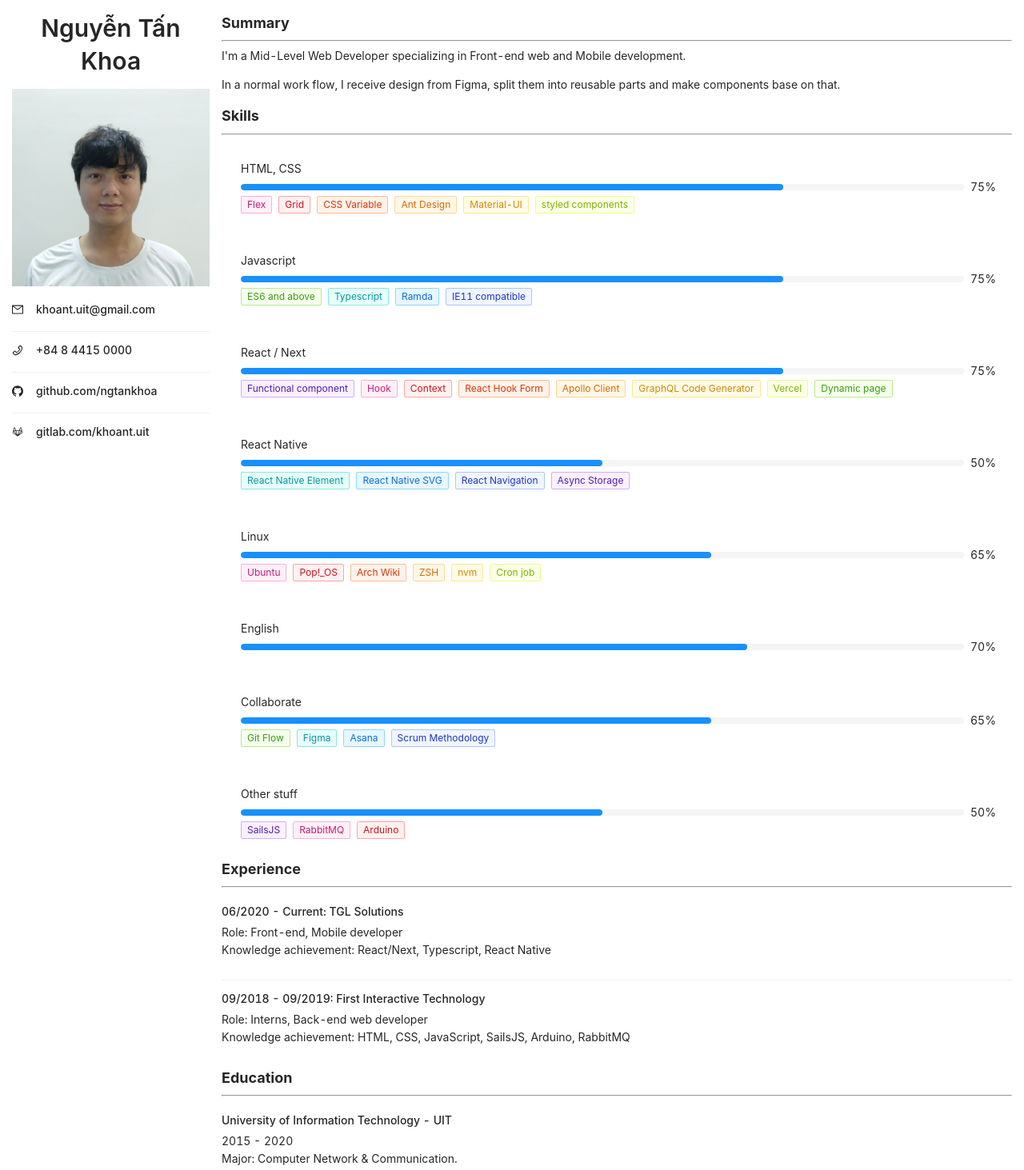
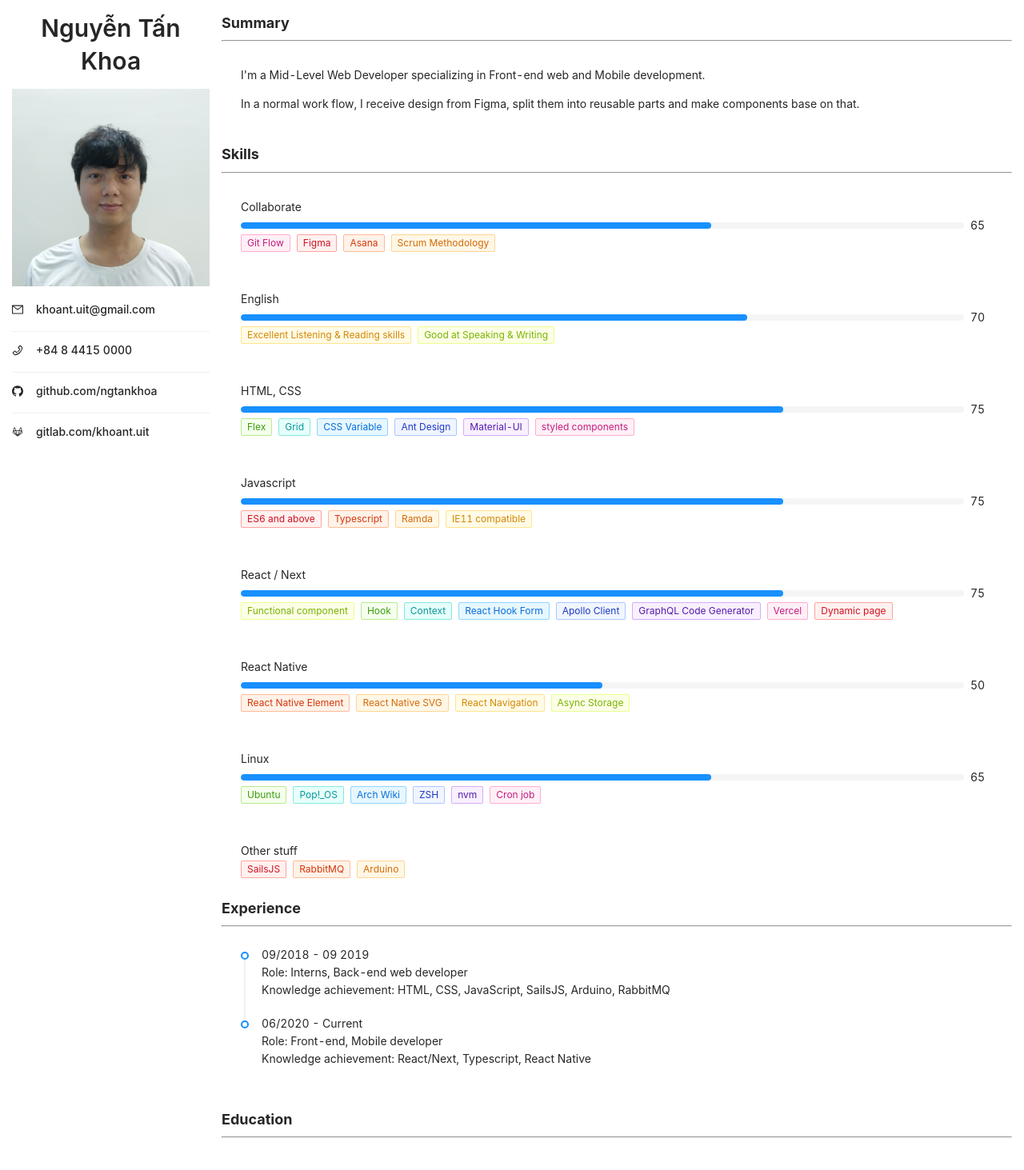
Before and after one commit to ngtankhoa/next-cv, a Next.js app: page / in a window 1280 px wide. Shown: the top 1463 px of the page at 80% size. Built offline with nearby package versions, Linux system fonts and the light colour scheme.

Commit message:
rework a lot

```diff
--- a/containers/education/education.tsx
+++ b/containers/education/education.tsx
@@ -1,5 +1,5 @@
 import { InformationContainer, TitleSession } from 'components';
-import { List, Typography } from 'antd';
+import { List, Typography, Card } from 'antd';
 
 const { Paragraph } = Typography;
 const { Item } = List;
@@ -8,6 +8,7 @@ export function Education() {
     return (
         <InformationContainer>
             <TitleSession>Education</TitleSession>
+            <Card hoverable bordered={false}>
                 <List>
                     <Item>
                         <Meta
@@ -15,13 +16,15 @@ export function Education() {
                             description={
                                 <Paragraph>
                                     2015 - 2020 <br />
-                                Major: Computer Network & Communication. <br />
+                                    Major: Computer Network & Communication.{' '}
+                                    <br />
                                     GPA: 7.18.
                                 </Paragraph>
                             }
                         />
                     </Item>
                 </List>
+            </Card>
         </InformationContainer>
     );
 }
--- a/containers/experience/experience.tsx
+++ b/containers/experience/experience.tsx
@@ -1,5 +1,5 @@
 import { TitleSession, InformationContainer } from 'components';
-import { List, Typography } from 'antd';
+import { List, Typography, Timeline, Card } from 'antd';
 
 const { Paragraph } = Typography;
 const { Item } = List;
@@ -8,7 +8,30 @@ export function Experience() {
     return (
         <InformationContainer>
             <TitleSession>Experience</TitleSession>
-            <List>
+            <Card hoverable bordered={false}>
+                <Timeline>
+                    <Timeline.Item
+                    // label='09/2018 - 09 2019'
+                    >
+                        09/2018 - 09 2019
+                        <br />
+                        Role: Interns, Back-end web developer
+                        <br />
+                        Knowledge achievement: HTML, CSS, JavaScript, SailsJS,
+                        Arduino, RabbitMQ
+                    </Timeline.Item>
+                    <Timeline.Item
+                    // label='06/2020 - Current'
+                    >
+                        06/2020 - Current
+                        <br />
+                        Role: Front-end, Mobile developer <br />
+                        Knowledge achievement: React/Next, Typescript, React
+                        Native
+                    </Timeline.Item>
+                </Timeline>
+            </Card>
+            {/* <List>
                 <Item>
                     <Meta
                         title='06/2020 - Current: TGL Solutions'
@@ -36,7 +59,7 @@ export function Experience() {
                         }
                     />
                 </Item>
-            </List>
+            </List> */}
         </InformationContainer>
     );
 }
--- a/containers/hobby/hobby.tsx
+++ b/containers/hobby/hobby.tsx
@@ -1,12 +1,16 @@
 import { TitleSession, InformationContainer } from 'components';
-import { Typography } from 'antd';
+import { Typography, Card } from 'antd';
 
 const { Paragraph } = Typography;
 export function Hobby() {
     return (
         <InformationContainer>
             <TitleSession>Hobby</TitleSession>
-            <Paragraph>Gaming, Walking, Music, Linux Distro Hopper.</Paragraph>
+            <Card hoverable bordered={false}>
+                <Paragraph>
+                    Gaming, Walking, Music, Linux Distro Hopper.
+                </Paragraph>
+            </Card>
         </InformationContainer>
     );
 }
--- a/containers/skills/skills.tsx
+++ b/containers/skills/skills.tsx
@@ -3,6 +3,19 @@ import { Progress, Tag, Card, Typography } from 'antd';
 import { tagColor } from 'styles/theme';
 
 const data: { title: string; percent: number; description: string[] }[] = [
+    {
+        title: 'Collaborate',
+        percent: 65,
+        description: ['Git Flow', 'Figma', 'Asana', 'Scrum Methodology'],
+    },
+    {
+        title: 'English',
+        percent: Math.ceil((835 / 990) * 100) - 15,
+        description: [
+            'Excellent Listening & Reading skills',
+            'Good at Speaking & Writing',
+        ],
+    },
     {
         title: 'HTML, CSS',
         percent: 75,
@@ -62,18 +75,8 @@ const data: { title: string; percent: number; description: string[] }[] = [
         ],
     },
     {
-        title: 'English',
-        percent: Math.ceil((835 / 990) * 100) - 15,
-        description: [],
-    },
-    {
-        title: 'Collaborate',
-        percent: 65,
-        description: ['Git Flow', 'Figma', 'Asana', 'Scrum Methodology'],
-    },
-    {
         title: 'Other stuff',
-        percent: 50,
+        percent: 0,
         description: ['SailsJS', 'RabbitMQ', 'Arduino'],
     },
 ];
@@ -87,7 +90,14 @@ export function Skills() {
             {data.map((item, index) => (
                 <Card key={index} hoverable bordered={false}>
                     <Typography.Text>{item.title}</Typography.Text>
-                    <Progress percent={item.percent} />
+                    {item.title !== 'Other stuff' ? (
+                        <Progress
+                            percent={item.percent}
+                            format={(item) => item}
+                        />
+                    ) : (
+                        <br />
+                    )}
                     {item.description.map((tech, index) => {
                         colorIndex++;
                         if (colorIndex === colorLength) colorIndex = 0;
--- a/containers/summary/summary.tsx
+++ b/containers/summary/summary.tsx
@@ -1,18 +1,22 @@
 import { TitleSession, InformationContainer } from 'components';
+import { Card } from 'antd';
 
 export function Summary() {
     return (
         <div>
             <InformationContainer>
                 <TitleSession>Summary</TitleSession>
-                <p>
-                    I'm a Mid-Level Web Developer specializing in Front-end web
-                    and Mobile development.
-                </p>
-                <p>
-                    In a normal work flow, I receive design from Figma, split
-                    them into reusable parts and make components base on that.
-                </p>
+                <Card hoverable bordered={false}>
+                    <p>
+                        I'm a Mid-Level Web Developer specializing in Front-end
+                        web and Mobile development.
+                    </p>
+                    <p>
+                        In a normal work flow, I receive design from Figma,
+                        split them into reusable parts and make components base
+                        on that.
+                    </p>
+                </Card>
             </InformationContainer>
         </div>
     );
```
Lines whose indentation alone changed are shown as unchanged.
